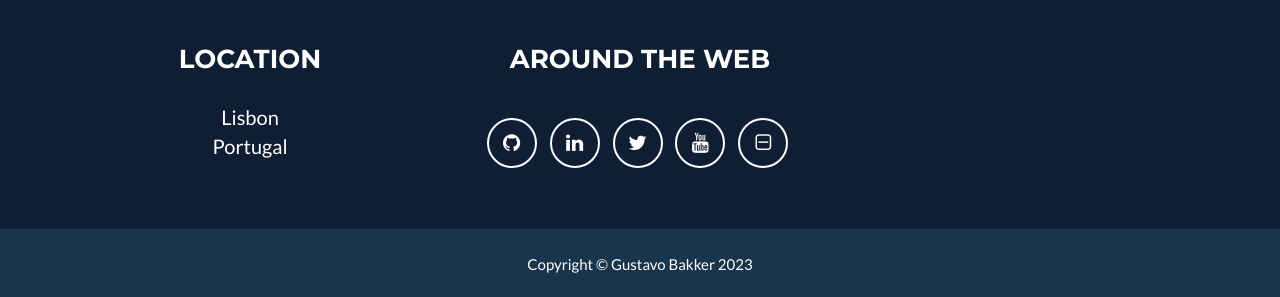
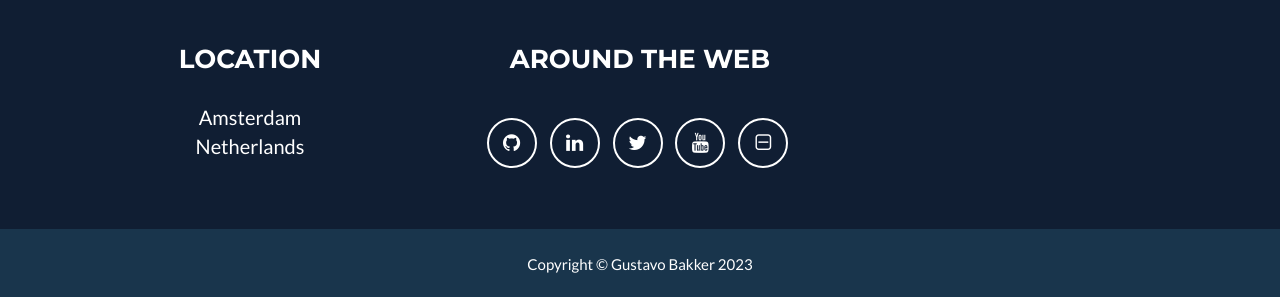
Before and after one commit to gusbakker/gusbakker.github.io, a Jekyll site: the page built from _posts/2023-04-12-project-8.markdown, in a window 1280 px wide and 900 px high, scrolled down 3101 px. Shown: the part 600-897 px from the top of the window. Built offline with Jekyll 4.4.1, drawn with Linux system fonts in a browser that asks for light colours.

Commit message:
chore: added new address

```diff
--- a/_config.yml
+++ b/_config.yml
@@ -51,8 +51,8 @@ social:
 
 # Postal address (add as many lines as necessary)
 address:
-  - line: Lisbon
-  - line: Portugal
+  - line: Amsterdam
+  - line: Netherlands
 
 # Credits content
 credits: ''
```
